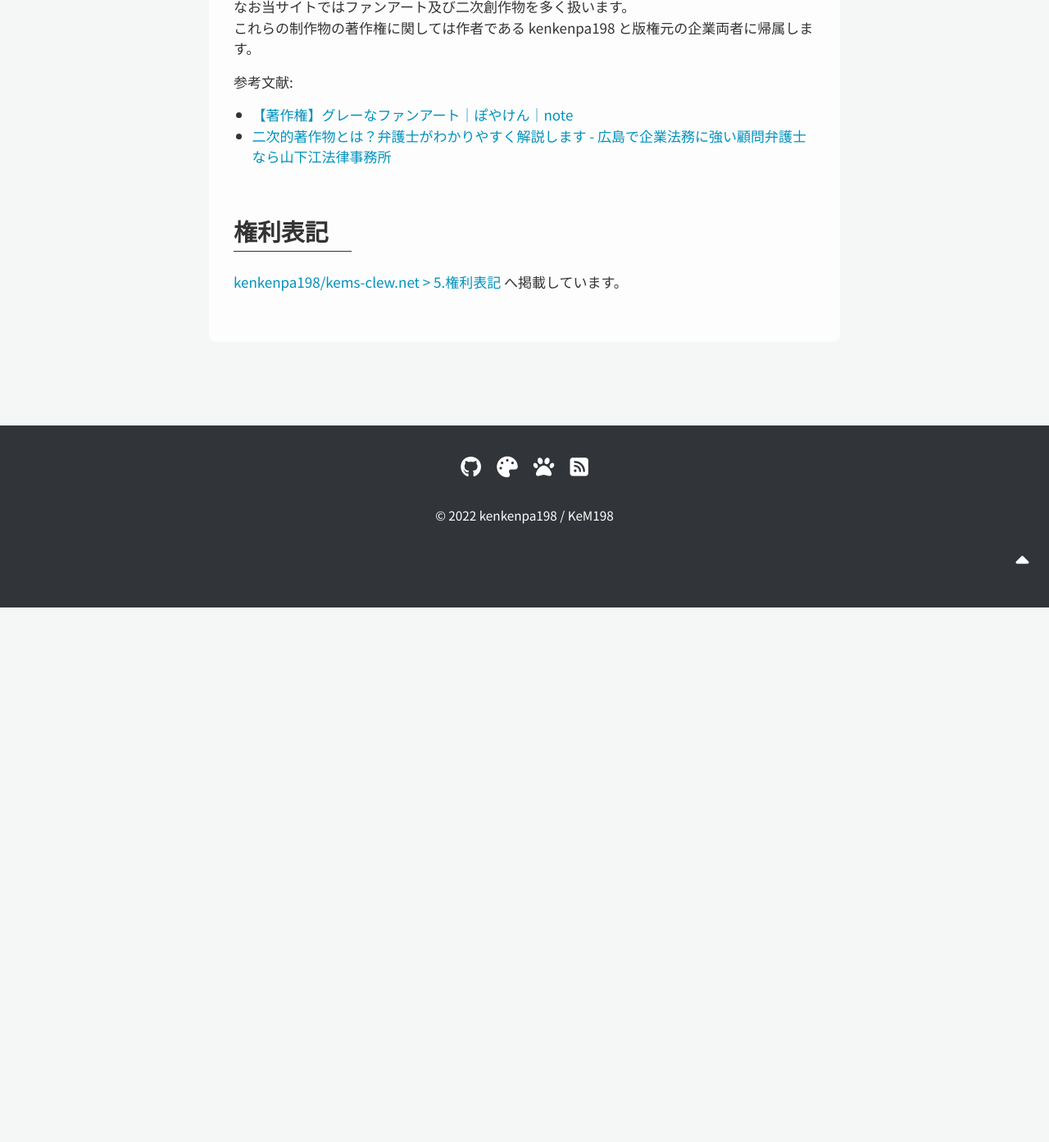
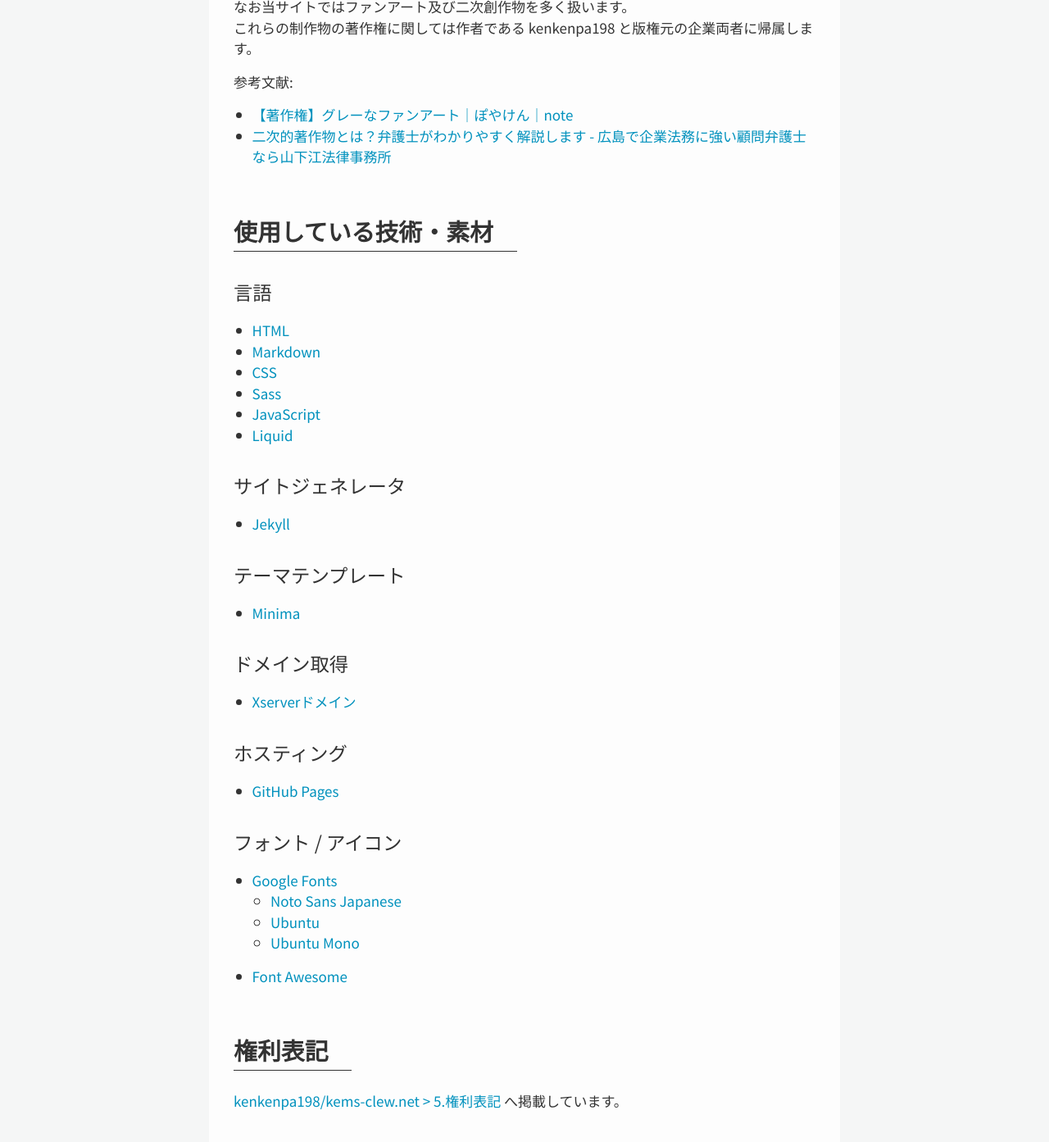
Before and after one commit to kenkenpa198/kems-clew.net, a Jekyll site: the page built from docs/about.md, in a window 1280 px wide and 1400 px high, scrolled down 887 px. Shown: the top 1393 px of the window at 82% size. Built offline with Jekyll 4.4.1, drawn with Linux system fonts in a browser that asks for light colours; nearby versions of some CDN libraries; the repository's description, which GitHub fills in, is left out; before the commit the page ends 1628 px from its top, so only the background shows below that.

Commit message:
[update]update About

```diff
--- a/docs/about.md
+++ b/docs/about.md
@@ -30,6 +30,41 @@
 - [【著作権】グレーなファンアート｜ぽやけん｜note](https://note.com/free_yaken/n/nf593628cb8c4)
 - [二次的著作物とは？弁護士がわかりやすく解説します - 広島で企業法務に強い顧問弁護士なら山下江法律事務所](https://hiroshima-kigyo.com/column/8178)
 
+## 使用している技術・素材
+
+### 言語
+
+- [HTML](https://html.spec.whatwg.org/multipage/)
+- [Markdown](https://daringfireball.net/projects/markdown/)
+- [CSS](https://www.w3.org/Style/CSS/)
+- [Sass](https://sass-lang.com/)
+- [JavaScript](https://developer.mozilla.org/ja/docs/Web/JavaScript)
+- [Liquid](https://shopify.github.io/liquid/)
+
+### サイトジェネレータ
+
+- [Jekyll](https://jekyllrb-ja.github.io/)
+
+### テーマテンプレート
+
+- [Minima](https://github.com/jekyll/minima)
+
+### ドメイン取得
+
+- [Xserverドメイン](https://www.xdomain.ne.jp/)
+
+### ホスティング
+
+- [GitHub Pages](https://docs.github.com/ja/pages/getting-started-with-github-pages/about-github-pages)
+
+### フォント / アイコン
+
+- [Google Fonts](https://fonts.google.com/)
+    - [Noto Sans Japanese](https://fonts.google.com/noto/specimen/Noto+Sans+JP?query=noto+sans)
+    - [Ubuntu](https://fonts.google.com/specimen/Ubuntu?query=ubuntu&noto.query=ubuntu)
+    - [Ubuntu Mono](https://fonts.google.com/specimen/Ubuntu+Mono?query=ubuntu&noto.query=ubuntu)
+- [Font Awesome](https://fontawesome.com/)
+
 ## 権利表記
 
 [kenkenpa198/kems-clew.net > 5.権利表記](https://github.com/kenkenpa198/kems-clew.net#5-%E6%A8%A9%E5%88%A9%E8%A1%A8%E8%A8%98) へ掲載しています。
```
